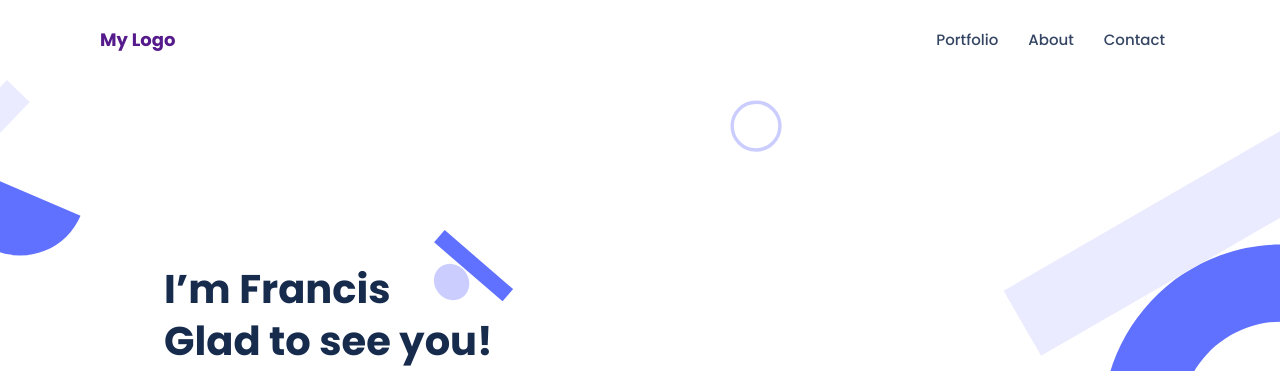
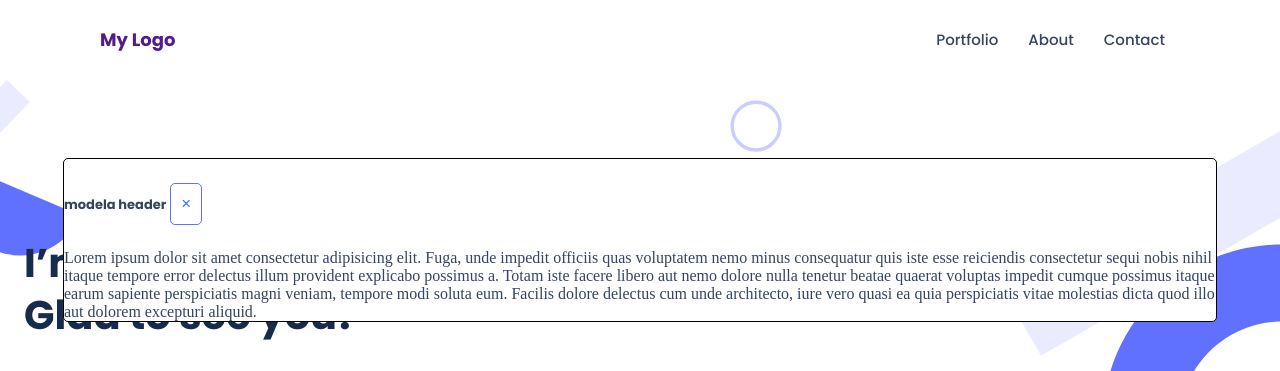
Before and after one commit to wayungi/Portfolio, a website: page index.html in a window 1280 px wide. Shown: the top 371 px of the page. Drawn offline with Linux system fonts and the light colour scheme.

Commit message:
Add modal window

```diff
--- a/index.html
+++ b/index.html
@@ -49,8 +49,6 @@
         </nav>
 
       </header>
-
-
 
       <section class="introduction">
         <div class="welcome-note">
@@ -279,6 +277,28 @@
         </section>
       </div>
     </div>
+
+    <section class="modal" id="model-window">
+      <header>
+        <h1 class="title">modela header</h1>
+        <button class="close-model">&times;</button>
+      </header>
+      <div class="modal-body">
+        <p>Lorem ipsum dolor sit amet consectetur adipisicing elit.
+        Fuga, unde impedit officiis quas voluptatem nemo
+        minus consequatur quis iste esse reiciendis
+        consectetur sequi nobis nihil itaque tempore
+        error delectus illum provident explicabo possimus a.
+        Totam iste facere libero aut nemo dolore nulla tenetur
+        beatae quaerat voluptas impedit cumque possimus itaque
+        earum sapiente perspiciatis magni veniam, tempore modi
+        soluta eum. Facilis dolore delectus cum unde architecto,
+        iure vero quasi ea quia perspiciatis vitae molestias dicta
+        quod illo aut dolorem excepturi aliquid.</p>
+      </div>
+    </section>
+
+    <div class="overlay"></div>
     <script src="script.js"></script>
   </body>
 </html>
--- a/style.css
+++ b/style.css
@@ -126,10 +126,6 @@ a {
   background-color: #fff;
   border-bottom-left-radius: 70px;
 }
-
-/* header {
-  background-color: #fff;
-} */
 
 .font {
   font-family: "Poppins", sans-serif;
@@ -431,6 +427,20 @@ button[type="submit"] {
   border-radius: 50%;
 }
 
+/* model window styles */
+.modal {
+  position:fixed;
+  top:30vh;
+  left:50%;
+  transform:translate(-50%, -50%);
+  border:1px solid black;
+  z-index:5;
+  max-width: 90%;
+  min-width: 90%;
+  border-radius:5px;
+  background-color: #fff;
+}
+
 /* Styles for viewports wider than 768 pixels. */
 @media (min-width: 768px) {
   /* hide signal section */
@@ -482,7 +492,7 @@ button[type="submit"] {
 
 
 
-
+w
   .introduction {
     padding: 150px 164px 250px 164px;
   }
```
